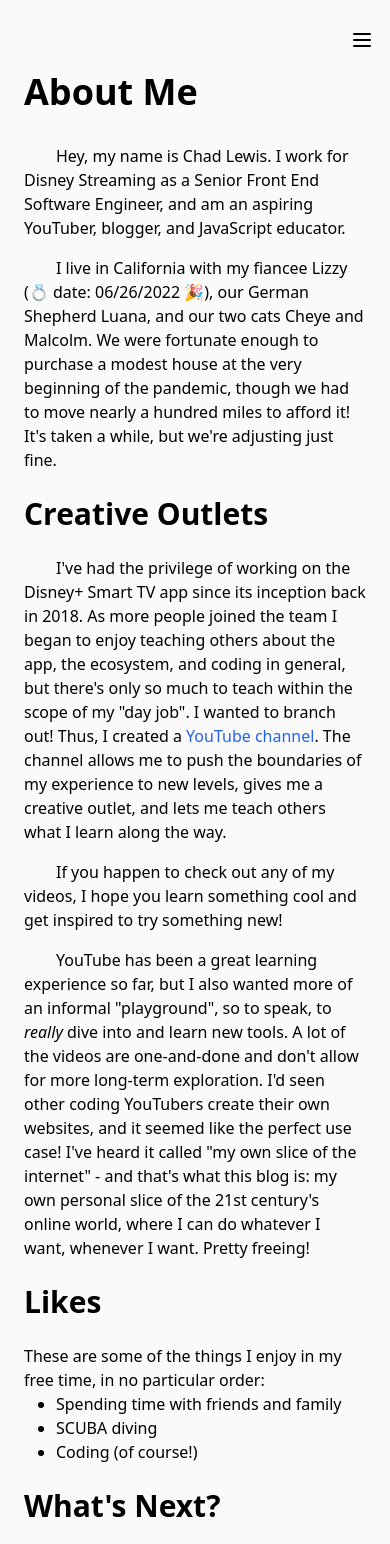
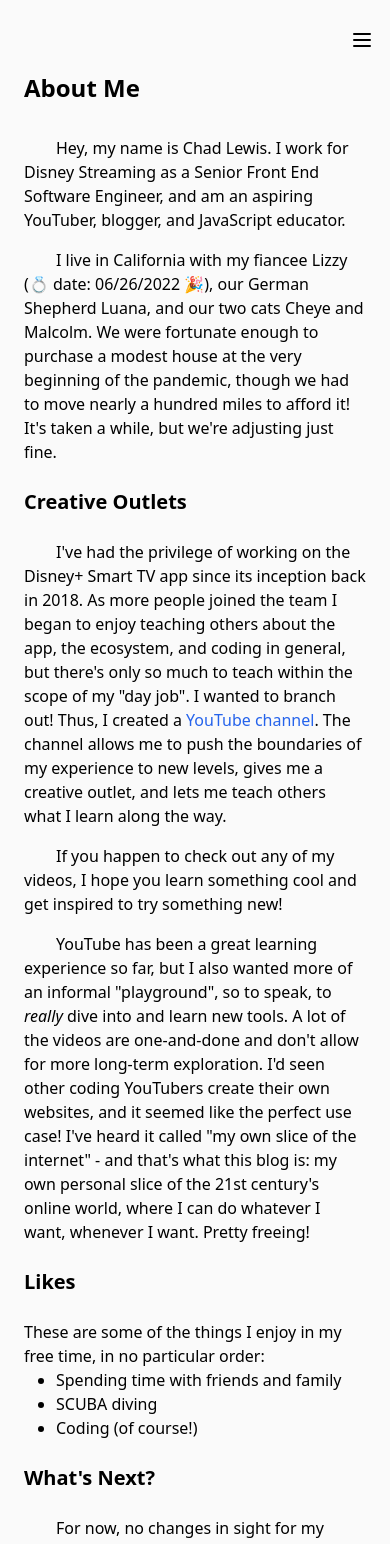
Before and after one commit to lewischa/blog, a Next.js app: page /about in a window 390 px wide. Shown: the top 1544 px of the page. Built offline with nearby package versions, Linux system fonts and the light colour scheme.

Commit message:
Added Heading component to consolidate heading styles (#16)
* Added Heading component

* Updated to use Heading component

* Show YouTubeEmbed for all breakpoints

```diff
--- /dev/null
+++ b/components/Heading/Heading.tsx
@@ -0,0 +1,25 @@
+import { PropsWithChildren } from 'react';
+
+type Variants = 'h1' | 'h2' | 'h3' | 'h4';
+
+const classNames: Record<Variants, string> = {
+    h1: 'text-2xl font-bold md:text-3xl lg:text-5xl',
+    h2: 'text-xl font-bold md:text-2xl lg:text-4xl',
+    h3: 'text-lg font-bold md:text-xl lg:text-3xl',
+    h4: 'text-md font-bold md:text-lg lg:text-2xl'
+} as const;
+
+interface HeadingProps {
+    className?: string;
+    variant?: Variants;
+}
+
+export function Heading({ className, children, variant = 'h1' }: PropsWithChildren<HeadingProps>) {
+    const HeadingTag = variant;
+
+    return (
+        <HeadingTag className={`${classNames[variant]} ${className}`}>
+            {children}
+        </HeadingTag>
+    );
+}
--- a/components/YouTubeEmbed/YouTubeEmbed.tsx
+++ b/components/YouTubeEmbed/YouTubeEmbed.tsx
@@ -13,9 +13,7 @@ export function YouTubeEmbed({ id }: { id: string }) {
                         !
                     </em>
                 </p>
-                <div className="hidden sm:block">
-                    <YouTube youTubeId={id} aspectRatio="16:9" />
-                </div>
+                <YouTube youTubeId={id} aspectRatio="16:9" />
             </div>
         </div>
     );
--- a/pages/about.tsx
+++ b/pages/about.tsx
@@ -1,3 +1,4 @@
+import { Heading } from '@/components/Heading/Heading';
 import { Link } from '@/components/Link/Link';
 import { Constants } from 'lib/constants';
 import { ReactNode } from 'react';
@@ -13,7 +14,7 @@ function Paragraph({ children }: { children: ReactNode }) {
 export default function About() {
     return (
         <div>
-            <h1 className="text-4xl md:text-6xl font-bold my-8">About Me</h1>
+            <Heading className="my-8">About Me</Heading>
             <Paragraph>
                 Hey, my name is Chad Lewis. I work for Disney Streaming as a Senior Front End Software Engineer, and
                 am an aspiring YouTuber, blogger, and JavaScript educator.
@@ -24,7 +25,7 @@ export default function About() {
                 though we had to move nearly a hundred miles to afford it! It&apos;s taken
                 a while, but we&apos;re adjusting just fine.
             </Paragraph>
-            <h2 className="text-3xl md:text-5xl font-bold my-6">Creative Outlets</h2>
+            <Heading variant="h2" className="my-6">Creative Outlets</Heading>
             <Paragraph>
                 I&apos;ve had the privilege of working on the Disney+ Smart TV app since its inception back in 2018. As
                 more people joined the team I began to enjoy teaching others about the app, the ecosystem, and
@@ -46,14 +47,14 @@ export default function About() {
                 is: my own personal slice of the 21st century&apos;s online world, where I can do whatever I want,
                 whenever I want. Pretty freeing!
             </Paragraph>
-            <h2 className="text-3xl md:text-5xl font-bold my-6">Likes</h2>
+            <Heading variant="h2" className="my-6">Likes</Heading>
             <div>These are some of the things I enjoy in my free time, in no particular order:</div>
             <ul className="list-disc ml-8">
                 <li>Spending time with friends and family</li>
                 <li>SCUBA diving</li>
                 <li>Coding (of course!)</li>
             </ul>
-            <h2 className="text-3xl md:text-5xl font-bold my-6">What&apos;s Next?</h2>
+            <Heading variant="h2" className="my-6">What&apos;s Next?</Heading>
             <Paragraph>
                 For now, no changes in sight for my current job, and I&apos;ll continue uploading YouTube videos
                 (with accompanying blog posts here) to see where that takes me.
--- a/pages/blog/[slug].tsx
+++ b/pages/blog/[slug].tsx
@@ -39,6 +39,7 @@ export default function BlogPost({ source, meta }: BlogPageProps) {
         <article className="flex justify-center w-full pt-6">
             <div className="
                 prose
+                w-full
                 md:prose-lg
                 lg:prose-xl
                 prose-a:text-blue-600
@@ -56,7 +57,8 @@ export default function BlogPost({ source, meta }: BlogPageProps) {
                 lg:prose-pre:my-0
             ">
                 <div className="prose-h1:mb-4 md:prose-h1:mb-6 lg:prose-h1:mb-8">
-                    <h1 className="text-3xl font-bold">{meta.title}</h1>
+                    { /* Using `h1` here instead of `Heading` because it's within a "prose" class */ }
+                    <h1>{meta.title}</h1>
                 </div>
                 <div className="prose-p:my-0 md:prose-p:my-0 lg:prose-p:my-0">
                     <p className="text-gray-500">{meta.readingTime.text}</p>
--- a/pages/blog/index.tsx
+++ b/pages/blog/index.tsx
@@ -8,6 +8,7 @@ import readingTime from 'reading-time';
 import { useEffect, useState } from 'react';
 import { SearchIcon } from '@heroicons/react/outline';
 import { ViewCounter } from '@/components/ViewCounter/ViewCounter';
+import { Heading } from '@/components/Heading/Heading';
 
 interface PostInfo {
     title: string;
@@ -37,7 +38,7 @@ export default function BlogPosts({ posts }: BlogPageProps) {
 
     return (
         <div className="px-12">
-            <h1 className="text-3xl font-bold mb-8">Blog</h1>
+            <Heading className="mb-8">Blog</Heading>
             <div className="relative w-full mb-6">
                 <input
                     className="
@@ -89,7 +90,7 @@ export default function BlogPosts({ posts }: BlogPageProps) {
                         >
                             <a className="w-full bg-slate-200 rounded-lg px-4 py-4 border-2 border-slate-500 border-opacity-0 hover:border-opacity-100 md:bg-transparent hover:scale-[1.03] transform transition-all md:hover:scale-[1] group">
                                 <div className="flex flex-row justify-between items-baseline">
-                                    <h4 className="text-md font-bold md:text-lg md:group-hover:underline">{post.title}</h4>
+                                    <Heading variant="h4" className="md:group-hover:underline">{post.title}</Heading>
                                     <p className="text-slate-500">{post.author}</p>
                                 </div>
                                 <p className="text-slate-500">{post.readingTime}</p>
--- a/pages/index.tsx
+++ b/pages/index.tsx
@@ -1,3 +1,4 @@
+import { Heading } from '@/components/Heading/Heading';
 import Head from 'next/head';
 import Image from 'next/image';
 import styles from '../styles/Home.module.css';
@@ -24,8 +25,10 @@ export default function Home() {
                     />
                 </div>
                 <div className="flex flex-col">
-                    <h1 className="text-4xl md:text-6xl font-bold">Chad Lewis</h1>
-                    <h3 className="text-lg md:text-xl mt-6">Front end engineer and aspiring JavaScript/TypeScript educator.</h3>
+                    <Heading>Chad Lewis</Heading>
+                    <Heading variant="h4" className="mt-6 font-normal">
+                        Front end engineer and aspiring JavaScript/TypeScript educator.
+                    </Heading>
                 </div>
             </div>
         </div>
```
